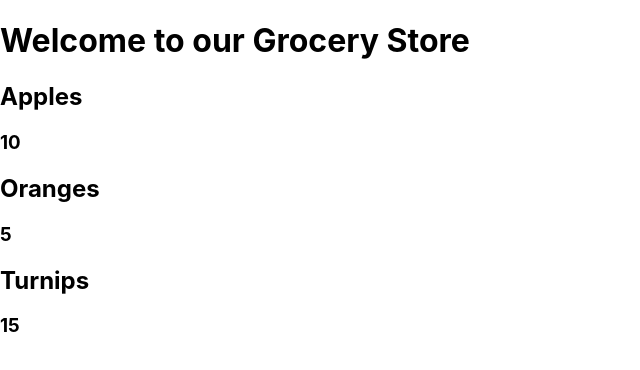
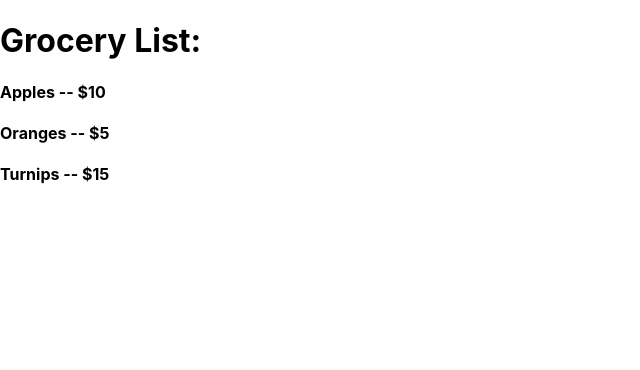
Before and after one commit to hary-singh/grocery_list, a React (Create React App) app: page / in a window 1280 px wide. Shown: the top 370 px of the page, without its empty margins (0-640 px from the left). Built offline with nearby package versions, Linux system fonts and the light colour scheme.

Commit message:
complete function implemented

```diff
--- a/src/App.js
+++ b/src/App.js
@@ -4,18 +4,33 @@ import GroceryItem from './components/groceries/GroceryItem'
 class App extends Component{
   state = {
       groceries: [
-        { id: 1, name: "Apples", price: 10 },
-        { id: 2, name: "Oranges", price: 5 },
-        { id: 3, name: "Turnips", price: 15 }
+        { id: 1, name: "Apples", price: 10 , complete: false},
+        { id: 2, name: "Oranges", price: 5 , complete: false},
+        { id: 3, name: "Turnips", price: 15 , complete: false}
       ]
   }
 
+  updateComplete = ( id ) => {
+    const { groceries } = this.state
+    this.setState({
+      groceries: groceries.map( g => {
+        if ( g.id === id){
+          return {
+            ...g,
+            complete: !g.complete
+          }
+        }
+        return g
+      })
+    })
+
+  }
 render() {
   const { groceries } = this.state
   return (
     <>
-    <h1> Welcome to our Grocery Store</h1>
-    <GroceryList groceries={groceries} />
+    <h1> Grocery List: </h1>
+    <GroceryList groceries={groceries} updateComplete={this.updateComplete} />
     </>
   )
 }
--- a/src/components/groceries/GroceryItem.js
+++ b/src/components/groceries/GroceryItem.js
@@ -3,11 +3,19 @@ import { Component } from 'react';
 class GroceryItem extends Component{
 
   render(){
-      const { id, name, price } = this.props
+      const { id, name, price, complete, updateComplete } = this.props
+      const styles = {
+        complete: {
+          textDecoration: 'line-through'
+        }
+      }
       return(
         <div>
-          <h2>{name}</h2>
-          <h3>{price}</h3>
+          <h4
+            style={ complete ? {...styles.complete} : null }
+            onClick={() => updateComplete(id)}
+          >
+            {name} -- ${price}</h4>
         </div>
       )
   }
--- a/src/components/groceries/GroceryList.js
+++ b/src/components/groceries/GroceryList.js
@@ -1,10 +1,10 @@
 import GroceryItem from './GroceryItem';
 
-const GroceryList = ({ groceries }) => {
+const GroceryList = ({ groceries , updateComplete }) => {
   return(
     <>
       {  groceries.map( g => (
-          <GroceryItem {...g} />
+          <GroceryItem key={g.id} {...g} updateComplete={updateComplete}/>
         ))
       }
     </>
```
